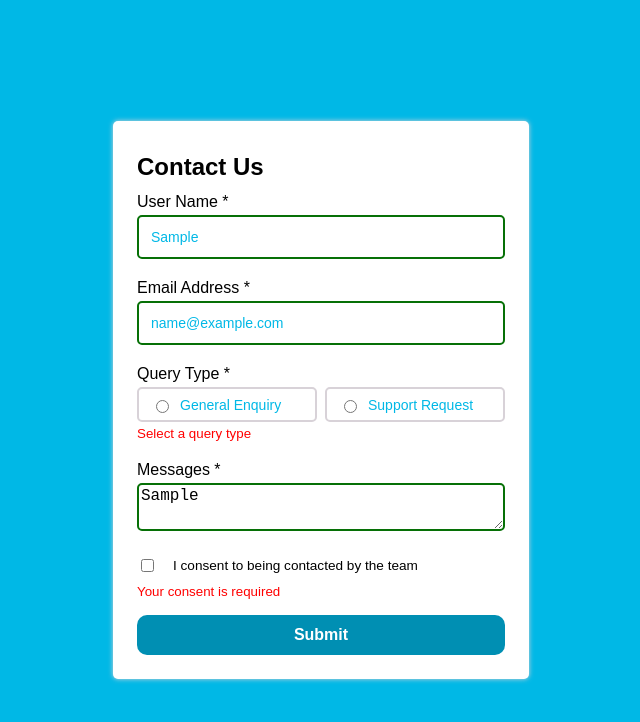
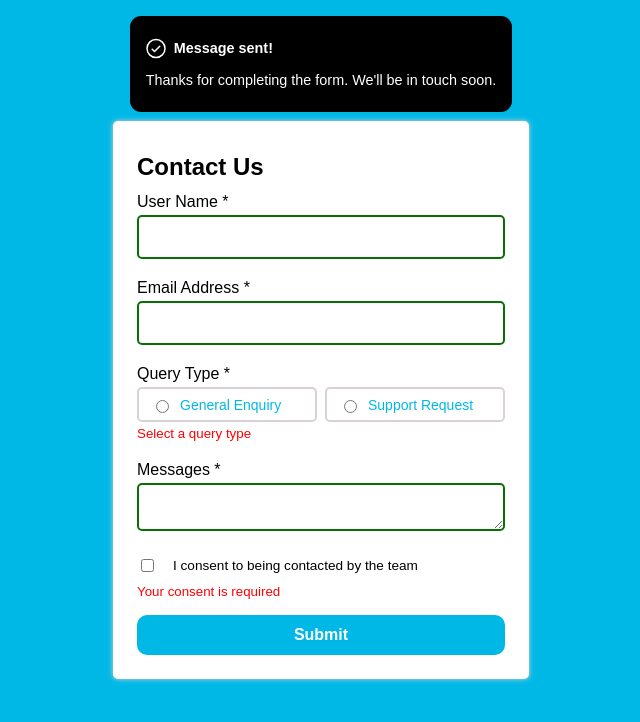
Before and after one commit to Maximum-Prosper/CodeBaze, a plain HTML site: page Form Validation/index.html in a window 1280 px wide. Both pictures are taken after typing "Sample", "name@example.com", "Sample" into the empty fields and a click on the button "Submit". Shown: the whole page, without its empty margins (319-959 px from the left). Drawn offline with Linux system fonts and the light colour scheme.

Commit message:
Updated code

```diff
--- a/Form Validation/index.html
+++ b/Form Validation/index.html
@@ -8,6 +8,16 @@
   </head>
   <body>
     <section class="form-section">
+
+      <section class="pop-up" id="pop-up">
+        <div class="msgIcon">
+          <img src="images/icon-success-check.svg" alt="Success icon-success-check">
+          <h4>Message sent!</h4>
+        </div>
+        <p class="thanks">Thanks for completing the form. We'll be in touch soon.</p>
+      </section>
+
+
       <div class="form-container">
         <h1 id="form-heading">Contact Us</h1>
         <form action="" id="form">
@@ -19,13 +29,13 @@
 
           <div class="form-control">
             <label for="name">Email Address *</label>
-            <input type="email" id="email"/>
+            <input type="email" id="email" />
             <small class="errorMsg"></small>
           </div>
 
           <div class="form-control" id="radioContainer">
             <label for="name">Query Type *</label>
-            <div class="radioBox" >
+            <div class="radioBox">
               <span id="enquirySpan" class="container">
                 <input
                   type="radio"
@@ -69,7 +79,6 @@
         </form>
       </div>
     </section>
-
     <script src="myScript.js"></script>
   </body>
 </html>
--- a/Form Validation/myScript.js
+++ b/Form Validation/myScript.js
@@ -7,7 +7,10 @@ const checkBox = document.getElementById("checkbox");
 const form = document.getElementById("form");
 const consent = document.getElementById("consent");
 const radioContainer = document.getElementById("radioContainer");
+const pop_up = document.getElementById("pop-up");
+const submitBtn = document.getElementById("submitBtn")
 let isChecked = false;
+let isValid = false;
 
 // show error function
 function showError(input, message) {
@@ -34,6 +37,7 @@ function radioBtnError(message) {
 function showSuccess(input) {
   formControl = input.parentElement;
   formControl.className = "form-control success";
+  isValid = true;
 }
 
 // check valid email format
@@ -41,6 +45,7 @@ function checkEmail(input) {
   const emailRegex = /^[a-zA-Z0-9._%+-]+@[a-zA-Z0-9.-]+\.[a-zA-Z]{2,}$/;
   if (emailRegex.test(input.value.trim())) {
     showSuccess(input);
+    isValid = true;
   } else {
     showError(input, "Email is not valid");
   }
@@ -62,6 +67,7 @@ function validateCheckBox() {
     checkBoxError("Your consent is required ");
   } else {
     consent.classList.remove("error");
+    isValid = true;
   }
 }
 
@@ -72,9 +78,10 @@ function getFieldName(input) {
 
 function checkRadioBtn() {
   if (isChecked === false) {
-    radioBtnError('Select a query type');
+    radioBtnError("Select a query type");
   } else {
-    radioContainer.classList.remove('error');
+    radioContainer.classList.remove("error");
+    isValid = true;
   }
 }
 
@@ -85,8 +92,9 @@ radioBtns.forEach((radioBtn) => {
     containers.forEach((container) => (container.style.backgroundColor = ""));
     radioBtn.closest(".container").style.backgroundColor = "#33d6ff";
     isChecked = true;
+    isValid = true;
   });
-})
+});
 
 form.addEventListener("submit", (e) => {
   e.preventDefault();
@@ -94,4 +102,18 @@ form.addEventListener("submit", (e) => {
   checkEmail(email);
   validateCheckBox(checkBox);
   checkRadioBtn(radioBtns);
-})
+
+  if (isValid === true) {
+    pop_up.style.display = "block";
+    const inputFields = [userName, email, text];
+    inputFields.forEach((inputField) => {
+      inputField.value = "";
+    });
+    checkBox.checked = false;
+    radioBtns.forEach((radioBtn) => {
+      radioBtn.checked = false;
+      containers.forEach((container) => (container.style.backgroundColor = ""));
+    });
+    submitBtn.disabled = true
+  }
+});
--- a/Form Validation/styles.css
+++ b/Form Validation/styles.css
@@ -173,6 +173,32 @@ small {
   display: block;
 }
 
+
+/* Pop-up modal */
+.pop-up {
+  display: none;
+  background-color: var(--zero);
+  color: var(--nature);
+  padding: 1rem;
+  border-radius: .7rem;
+  position: absolute;
+  top: 1rem;
+}
+
+.msgIcon {
+  display: flex;
+  align-items: center;
+  justify-content: left;
+  gap: .5rem;
+}
+
+.thanks,
+.pop-up h4 {
+  font-size: .9rem;
+  margin: .5rem 0;
+
+}
+
 @media (max-width: 605px) {
   .form-container {
     padding: 1rem;
```
Also changed, not shown: Form Validation/images/icon-success-check.svg (added).
